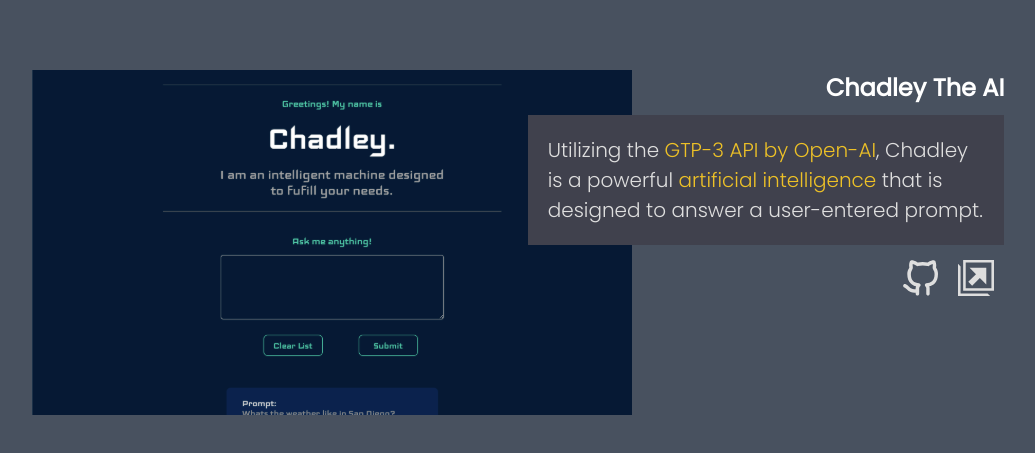
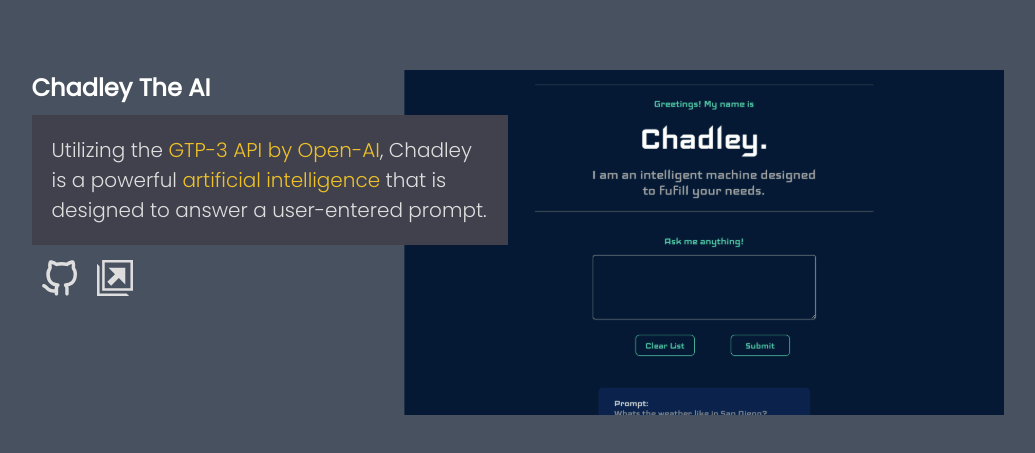
Before and after one commit to dbinlee3/ben-and-queries, a React (Create React App) app: page / in a window 1280 px wide. Shown: the part 2253-2706 px from the top of the page, without its empty margins (122-1157 px from the left). Built offline with nearby package versions, Linux system fonts and the light colour scheme.

Commit message:
Added Projects page

```diff
--- a/src/pages/projects/Projects.module.css
+++ b/src/pages/projects/Projects.module.css
@@ -43,6 +43,11 @@
     position: relative;
 }
 
+.projects .projectContainer:nth-child(even) {
+    text-align: right;
+}
+
+
 .projectImgLink {
     height: inherit;
     max-width: 600px;
@@ -55,9 +60,17 @@
 .projectContent {
     position: absolute;
     top: 0;
+    max-width: 49%;
+}
+
+.projects .projectContainer:nth-child(even) .projectContent{
+    left: 0;
+    text-align: left;
+}
+
+.projects .projectContainer:nth-child(odd) .projectContent{
     right: 0;
     text-align: right;
-    max-width: 49%;
 }
 
 .projectHeader {
```
